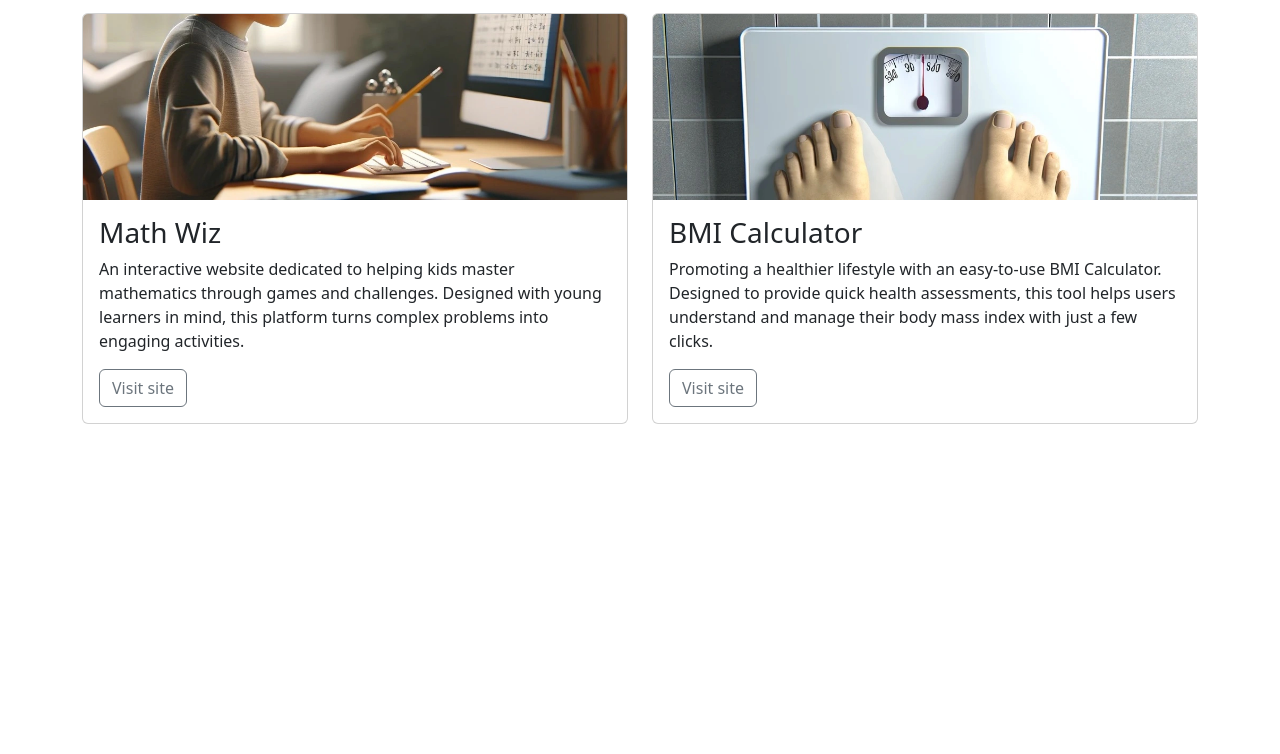
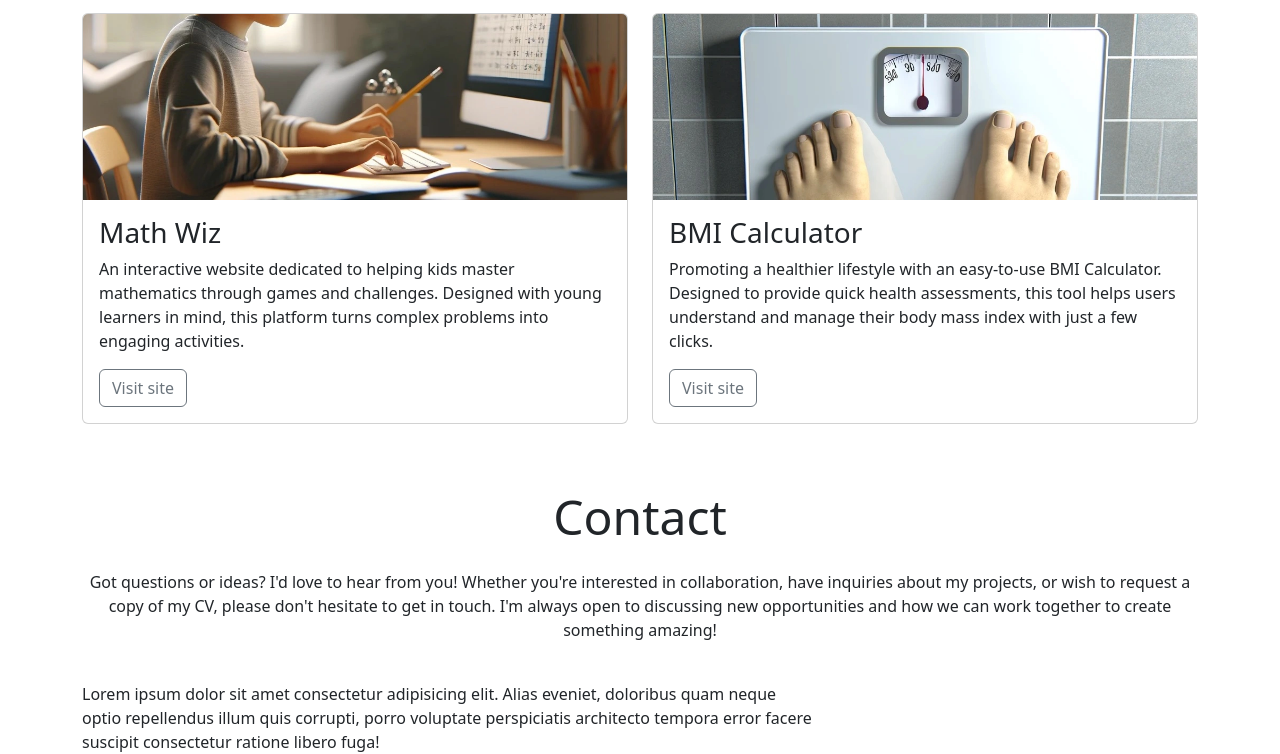
Before and after one commit to AndyMusicproducer/BOOTSTRAP-DEMO, a plain HTML site: page index.html in a window 1280 px wide. Shown: the part 1411-2165 px from the top of the page. Before the commit the page ends 1875 px from the top, so only its background shows below. Drawn offline with nearby package versions, Linux system fonts and the light colour scheme.

Commit message:
Add contact section

```diff
--- a/index.html
+++ b/index.html
@@ -178,6 +178,23 @@
         </section>
     </main>
 
+    <!-- contact section -->
+
+    <footer id="contact" class="container">
+        <div class="row">
+            <div class="col-12 text-center my-4">
+                <h2 class="display-5">Contact</h2>
+                <p class="mt-4">Got questions or ideas? I'd love to hear from you! Whether you're interested in
+                    collaboration, have inquiries about my projects, or wish to request a copy of my CV, please don't
+                    hesitate to get in touch. I'm always open to discussing new opportunities and how we can work
+                    together to create something amazing!</p>
+            </div>
+            <div class="col-12 col-md-10 col-lg-8">Lorem ipsum dolor sit amet consectetur adipisicing elit. Alias
+                eveniet, doloribus quam neque optio repellendus illum quis corrupti, porro voluptate perspiciatis
+                architecto tempora error facere suscipit consectetur ratione libero fuga!</div>
+        </div>
+    </footer>
+
     <!--Bootstrap js script-->
     <script src="https://cdn.jsdelivr.net/npm/bootstrap@5.3.8/dist/js/bootstrap.bundle.min.js"
         integrity="sha384-FKyoEForCGlyvwx9Hj09JcYn3nv7wiPVlz7YYwJrWVcXK/BmnVDxM+D2scQbITxI"
```
